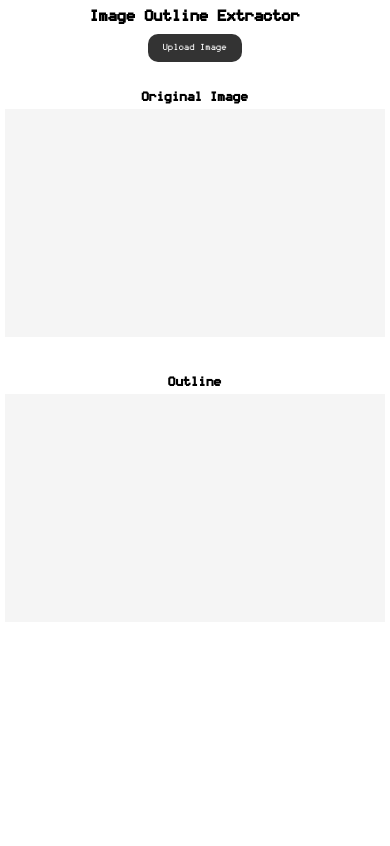
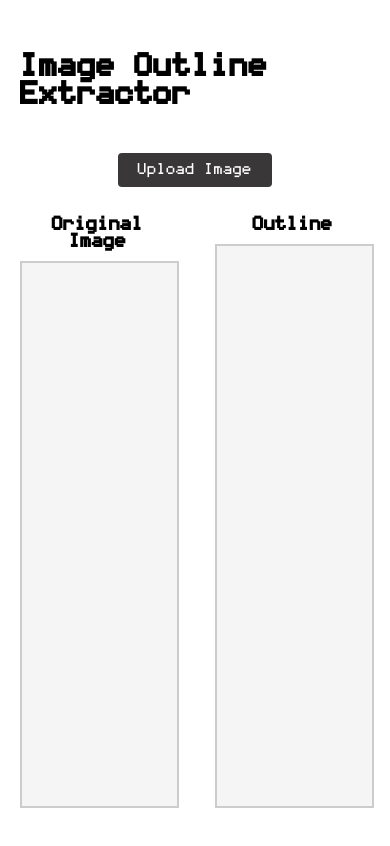
Before and after one commit to verhaxity/ExtractOutline, a plain HTML site: page index.html in a window 390 px wide. Drawn offline with Linux system fonts and the light colour scheme.

Commit message:
Update main.css

```diff
--- a/main.css
+++ b/main.css
@@ -6,24 +6,21 @@
 body {
     font-family: 'Coders-crux',sans-serif;
     margin: 0;
-    padding: 10px;
+    padding: 20px;
     min-height: 100vh;
     display: flex;
     flex-direction: column;
     align-items: center;
-    box-sizing: border-box;
+    overflow:hidden
 }
 
-.heading1 {
-    font-size: clamp(30px, 5vw, 50px);
-    text-align: center;
-    margin: 10px 0;
+.heading1{
+    font-size: 50px;
 }
 
-.buttons {
-    border-radius: 10px;
+.buttons{
     font-family: 'Coders-crux',sans-serif;
-    font-size: clamp(16px, 3vw, 25px);
+    font-size: 25px;
 }
 
         .button-container {
@@ -31,134 +28,65 @@ body {
             display: flex;
             justify-content: center;
             gap: 10px;
-    flex-wrap: wrap;
-    width: 100%;
-    max-width: 600px;
         }
 
-#uploadBtn, #resetBtn, #downloadBtn {
-    background-color: #333;
+        #uploadBtn {
+            padding: 10px 20px;
+            background-color: #393737;
             color: white;
             border: none;
-    padding: 10px 20px;
+            border-radius: 4px;
             cursor: pointer;
-    font-family: 'Coders-crux', sans-serif;
-    font-size: 16px;
         }
 
-#uploadBtn:hover, #resetBtn:hover, #downloadBtn:hover {
-    background-color: #444;
+        #resetBtn, #downloadBtn {
+            display: none;
+            padding: 10px 20px;
+            margin: 0 10px;
+            border: none;
+            border-radius: 4px;
+            cursor: pointer;
+        }
+
+        #resetBtn {
+            background-color: #393737;
+            color: white;
+        }
+
+        #downloadBtn {
+            background-color: #393737;
+            color: white;
         }
 
         .canvas-container {
-    display: flex;
-    flex-direction: column;
-    align-items: center;
-    gap: 20px;
-    margin: 20px 0;
-    width: 100%;
-    max-width: 1200px;
+            display: flex;          /* This ensures horizontal layout */
+            justify-content: center;
+            gap: 40px;             /* Space between canvases */
+            margin: 20px auto;
+            flex: 1;
+            max-height: 70vh; /* Limit height to prevent scrolling */
+            flex-wrap: nowrap;  /* Prevent wrapping to new line */
         }
 
         .canvas-box {
-    width: 100%;
-    max-width: 500px;
-    margin: 0 auto;
+            flex: 1;
+            max-width: 50%;
+            display: flex;
+            flex-direction: column;
+            min-width: 0;    /* Prevent flex items from overflowing */
         }
 
         .canvas-label {
             font-weight: bold;
             margin-bottom: 10px;
-    font-size: clamp(20px, 4vw, 30px);
+            font-size: 30px;
             text-align: center;
         }
 
         canvas {
-    width: 100% !important;
-    height: auto !important;
-    max-height: 70vh;
-    object-fit: contain;
-    display: block;
-}
-
-@media (min-width: 768px) {
-    .canvas-container {
-        flex-direction: row;
-        justify-content: center;
-        flex-wrap: wrap;
-    }
-
-    .canvas-box {
-        flex: 1;
-        min-width: 300px;
-        max-width: calc(50% - 10px);
-    }
-}
-
-@media (max-width: 480px) {
-    body {
-        padding: 5px;
-    }
-
-    .heading1 {
-        font-size: 24px;
-        margin: 5px 0;
-    }
-
-    .button-container {
-        gap: 8px;
-        padding: 5px;
-    }
-
-    #uploadBtn, #resetBtn, #downloadBtn {
-        padding: 10px 15px;
-        font-size: 14px;
-    }
-
-    .canvas-label {
-        font-size: 20px;
-        margin: 5px 0;
-    }
-
-    .canvas-box {
-        margin-bottom: 15px;
-    }
-}
-
-/* Loading animation styles */
-.loading-overlay {
-    position: fixed;
-    top: 0;
-    left: 0;
             width: 100%;
             height: 100%;
-    background: rgba(0, 0, 0, 0.5);
-    backdrop-filter: blur(5px);
-    display: none;
-    justify-content: center;
-    align-items: center;
-    z-index: 1000;
+            border: 2px solid #ccc;
+            background-color: #f5f5f5;
+            object-fit: contain;
         }
-
-.loading-container {
-    background: white;
-    padding: 30px;
-    border-radius: 10px;
-    text-align: center;
-    box-shadow: 0 0 20px rgba(0, 0, 0, 0.2);
-}
-
-.loading-circle {
-    width: 40px;
-    height: 40px;
-    border: 4px solid #f3f3f3;
-    border-top: 4px solid #333;
-    border-radius: 50%;
-    margin: 0 auto 15px;
-}
-
-.loading-text {
-    font-family: 'Coders-crux', sans-serif;
-    font-size: 18px;
-    color: #333;
-}
```
Lines whose indentation alone changed are shown as unchanged.
